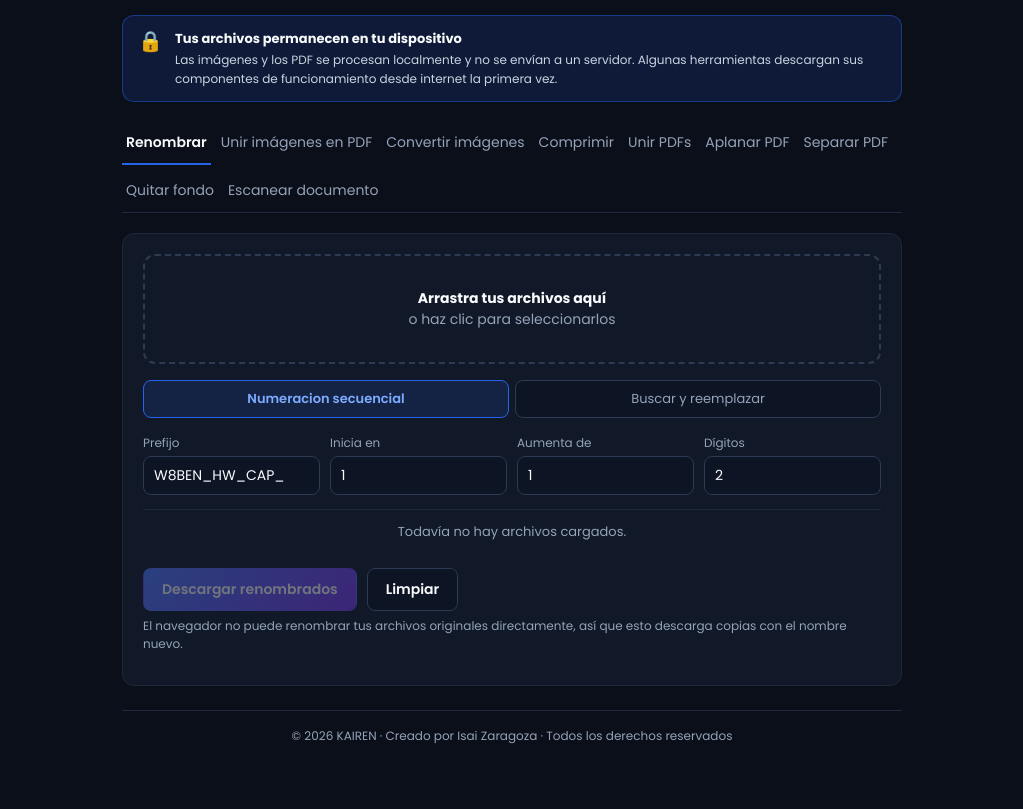
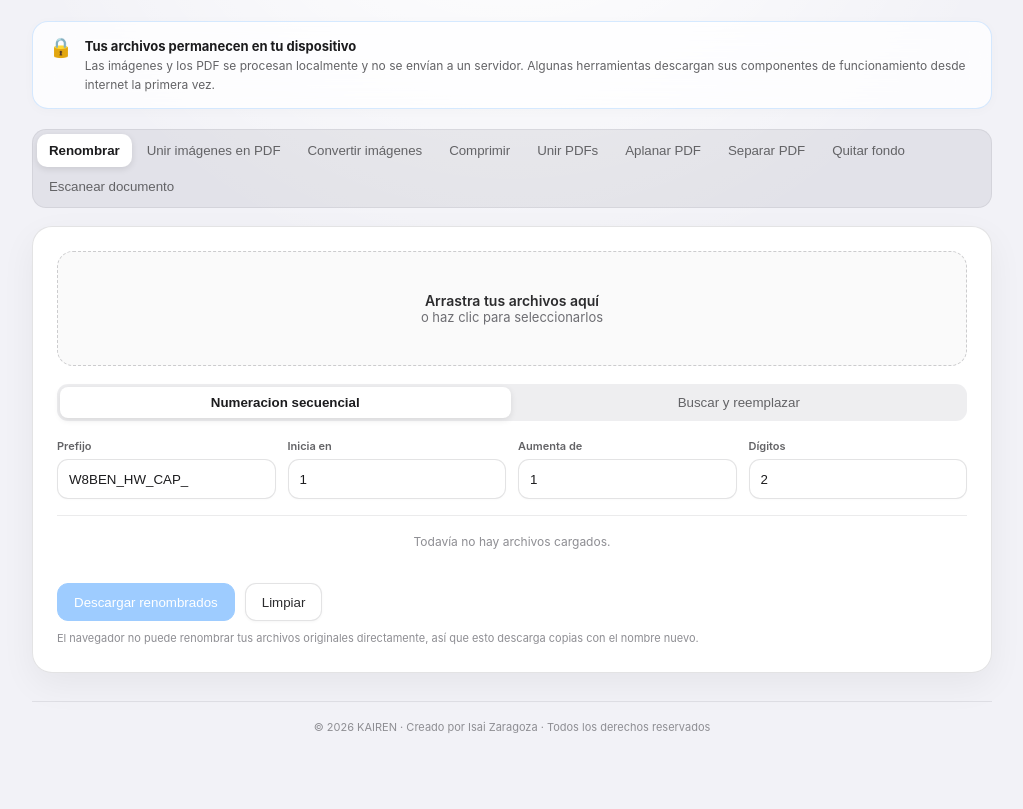
Before and after one commit to omarzaragoza870-bot/kairen-organizador, a plain HTML site: page index.html in a window 1280 px wide. Shown: the part 110-919 px from the top of the page, without its empty margins (128-1151 px from the left). Drawn offline with nearby package versions, Linux system fonts and the light colour scheme.

Commit message:
Add files via upload

```diff
--- a/assets/css/styles.css
+++ b/assets/css/styles.css
@@ -1,131 +1,218 @@
-@import url('https://fonts.googleapis.com/css2?family=Poppins:wght@400;500;600;700&display=swap');
 :root{
-    --bg:#0B0F1A;
-    --card:#111827;
-    --border:#1e293b;
-    --border-strong:#2c3a52;
-    --text:#f8fafc;
-    --text-secondary:#94a3b8;
-    --accent:#2563EB;
-    --accent2:#7C3AED;
-    --accent-bg:rgba(37,99,235,0.14);
-    --danger:#ef4444;
-    --gradiente: linear-gradient(135deg, #4f7cff, #7C3AED);
+  --bg:#f2f2f7;
+  --card:rgba(255,255,255,.94);
+  --surface:#f7f7fa;
+  --surface-hover:#ededf2;
+  --border:rgba(60,60,67,.14);
+  --border-strong:rgba(60,60,67,.24);
+  --separator:rgba(60,60,67,.10);
+  --text:#1c1c1e;
+  --text-secondary:#6e6e73;
+  --accent:#007aff;
+  --accent-dark:#0062cc;
+  --accent-bg:rgba(0,122,255,.09);
+  --danger:#ff3b30;
+  --success:#248a3d;
+  --warning:#c93400;
+  --shadow:0 12px 35px rgba(0,0,0,.055);
+  --shadow-soft:0 3px 12px rgba(0,0,0,.065);
 }
+
 *{box-sizing:border-box;}
+
+html{color-scheme:light;}
+
 body{
   margin:0;
-    font-family:'Poppins',-apple-system,"Segoe UI",Roboto,Helvetica,Arial,sans-serif;
-    background:var(--bg);
+  min-height:100vh;
+  padding:2.5rem 1rem 4rem;
+  background:
+    radial-gradient(circle at 50% -120px,rgba(255,255,255,.98) 0,rgba(255,255,255,.7) 230px,transparent 520px),
+    var(--bg);
   color:var(--text);
-    padding:2rem 1rem 4rem;
+  font-family:-apple-system,BlinkMacSystemFont,"SF Pro Display","SF Pro Text","Helvetica Neue",Arial,sans-serif;
+  -webkit-font-smoothing:antialiased;
+  text-rendering:optimizeLegibility;
 }
-  .wrap{max-width:780px;margin:0 auto;}
-  .brand{display:flex;align-items:center;gap:12px;margin-bottom:4px;}
-  .brand img{width:40px;height:40px;border-radius:10px;}
-  h1{font-size:22px;font-weight:700;margin:0;letter-spacing:.3px;}
-  .sub{color:var(--text-secondary);font-size:14px;margin:0 0 28px;padding-left:52px;}
-  .tabs{display:flex;gap:6px;margin-bottom:20px;border-bottom:1px solid var(--border);flex-wrap:wrap;}
+
+.wrap{max-width:960px;margin:0 auto;}
+.brand{display:flex;align-items:center;gap:13px;margin-bottom:5px;}
+.brand img{width:46px;height:46px;border-radius:13px;box-shadow:var(--shadow-soft);}
+.header-actions{display:flex;align-items:center;gap:10px;margin-left:auto;}
+h1{margin:0;font-size:26px;font-weight:700;letter-spacing:-.6px;}
+.sub{margin:0 0 24px;padding-left:59px;color:var(--text-secondary);font-size:13px;letter-spacing:-.05px;}
+
+.privacy-banner{
+  display:flex;
+  align-items:flex-start;
+  gap:12px;
+  margin:0 0 20px;
+  padding:14px 16px;
+  border:1px solid rgba(0,122,255,.16);
+  border-radius:16px;
+  background:rgba(255,255,255,.76);
+  color:#636366;
+  font-size:12px;
+  line-height:1.55;
+  box-shadow:0 2px 12px rgba(0,0,0,.025);
+  backdrop-filter:blur(18px) saturate(160%);
+  -webkit-backdrop-filter:blur(18px) saturate(160%);
+}
+.privacy-banner strong{display:block;margin-bottom:1px;color:#1c1c1e;font-size:13px;font-weight:650;}
+.privacy-icon{flex-shrink:0;font-size:19px;line-height:1.25;}
+
+.tabs{
+  display:flex;
+  flex-wrap:wrap;
+  gap:3px;
+  margin-bottom:18px;
+  padding:4px;
+  border:1px solid rgba(60,60,67,.08);
+  border-radius:14px;
+  background:rgba(118,118,128,.12);
+}
 .tab{
-    padding:10px 4px;margin-bottom:-1px;
-    border:none;background:none;font-size:14px;cursor:pointer;font-family:inherit;
-    color:var(--text-secondary);border-bottom:2px solid transparent;white-space:nowrap;
+  margin:0;
+  padding:9px 12px;
+  border:0;
+  border-radius:10px;
+  background:transparent;
+  color:#636366;
+  font:500 12px/1.3 inherit;
+  letter-spacing:-.05px;
+  white-space:nowrap;
+  cursor:pointer;
+  transition:background .16s,color .16s,box-shadow .16s,transform .16s;
 }
-  .tab.active{color:var(--text);border-bottom-color:var(--accent);font-weight:600;}
+.tab:hover{color:#1c1c1e;}
+.tab:active{transform:scale(.98);}
+.tab.active{background:#fff;color:#1c1c1e;font-weight:600;box-shadow:0 2px 7px rgba(0,0,0,.11);}
+
 .panel{display:none;}
 .panel.active{display:block;}
-  .card{background:var(--card);border:1px solid var(--border);border-radius:12px;padding:20px;margin-bottom:16px;}
+.card{
+  margin-bottom:16px;
+  padding:24px;
+  border:1px solid var(--border);
+  border-radius:20px;
+  background:var(--card);
+  box-shadow:var(--shadow);
+  backdrop-filter:blur(20px) saturate(140%);
+  -webkit-backdrop-filter:blur(20px) saturate(140%);
+}
+
 .drop{
-    border:2px dashed var(--border-strong);border-radius:12px;
-    padding:32px 16px;text-align:center;cursor:pointer;
-    color:var(--text-secondary);font-size:14px;margin-bottom:16px;
-    transition:background .15s,border-color .15s;
+  margin-bottom:18px;
+  padding:40px 18px;
+  border:1.5px dashed var(--border-strong);
+  border-radius:16px;
+  background:#fafafa;
+  color:var(--text-secondary);
+  font-size:13px;
+  text-align:center;
+  cursor:pointer;
+  transition:background .16s,border-color .16s,transform .16s;
 }
-  .drop.drag{background:var(--accent-bg);border-color:var(--accent);}
-  .drop strong{color:var(--text);}
+.drop:hover{border-color:rgba(0,122,255,.5);background:#f7fbff;}
+.drop:active{transform:scale(.995);}
+.drop.drag{border-color:var(--accent);background:var(--accent-bg);}
+.drop strong{color:#2c2c2e;font-size:14px;font-weight:600;}
+
 input[type=file]{display:none;}
-  .row{display:flex;gap:10px;flex-wrap:wrap;margin-bottom:14px;}
-  .field{flex:1;min-width:120px;}
-  label{display:block;font-size:12px;color:var(--text-secondary);margin-bottom:4px;}
+.row{display:flex;flex-wrap:wrap;gap:12px;margin-bottom:16px;}
+.field{flex:1;min-width:130px;}
+label{display:block;margin-bottom:6px;color:#636366;font-size:11px;font-weight:600;}
 input[type=text],input[type=number],select{
-    width:100%;padding:8px 10px;border:1px solid var(--border-strong);
-    border-radius:8px;font-size:14px;background:#0d1424;color:var(--text);font-family:inherit;
+  width:100%;
+  min-height:40px;
+  padding:9px 11px;
+  border:1px solid var(--border);
+  border-radius:11px;
+  background:#fff;
+  color:var(--text);
+  font:400 13px inherit;
+  box-shadow:0 1px 2px rgba(0,0,0,.02);
+  transition:border-color .16s,box-shadow .16s,background .16s;
 }
-  input:focus,select:focus{outline:2px solid var(--accent);outline-offset:1px;}
+input[type=text]:hover,input[type=number]:hover,select:hover{border-color:var(--border-strong);}
+input:focus,select:focus{outline:none;border-color:rgba(0,122,255,.7);box-shadow:0 0 0 4px rgba(0,122,255,.11);}
+
 .btn{
-    padding:10px 18px;border-radius:8px;border:1px solid var(--border-strong);
-    background:#0d1424;cursor:pointer;font-size:14px;font-weight:600;color:var(--text);font-family:inherit;
+  min-height:38px;
+  padding:9px 16px;
+  border:1px solid var(--border);
+  border-radius:11px;
+  background:#fff;
+  color:#2c2c2e;
+  font:600 12px/1.35 inherit;
+  box-shadow:0 1px 3px rgba(0,0,0,.04);
+  cursor:pointer;
+  transition:background .16s,border-color .16s,box-shadow .16s,transform .12s;
 }
-  .btn:hover{background:#16213a;}
-  .btn.primary{background:var(--gradiente);border-color:transparent;color:#fff;}
-  .btn.primary:hover{filter:brightness(1.08);}
-  .btn:disabled{opacity:.4;cursor:not-allowed;}
-  .btn.small{padding:4px 10px;font-size:12px;}
-  .list{font-size:13px;border-top:1px solid var(--border);margin-top:10px;max-height:320px;overflow:auto;}
-  .item{display:flex;align-items:center;gap:10px;padding:6px 0;border-bottom:1px solid var(--border);}
+.btn:hover{border-color:var(--border-strong);background:#fafafa;box-shadow:var(--shadow-soft);}
+.btn:active{transform:scale(.97);}
+.btn.primary{border-color:var(--accent);background:var(--accent);color:#fff;box-shadow:0 5px 14px rgba(0,122,255,.22);}
+.btn.primary:hover{border-color:var(--accent-dark);background:var(--accent-dark);box-shadow:0 7px 18px rgba(0,122,255,.25);}
+.btn:disabled{opacity:.38;box-shadow:none;cursor:not-allowed;transform:none;}
+.btn.small{min-height:30px;padding:5px 10px;border-radius:9px;font-size:11px;}
+
+.list{max-height:350px;margin-top:12px;overflow:auto;border-top:1px solid var(--separator);font-size:12px;}
+.item{display:flex;align-items:center;gap:10px;min-height:50px;padding:8px 2px;border-bottom:1px solid var(--separator);}
+.item:hover{background:rgba(247,247,250,.65);}
 .item.dragging{opacity:.35;}
-  .item img{width:32px;height:32px;object-fit:cover;border-radius:4px;border:1px solid var(--border);flex-shrink:0;}
-  .old{color:var(--text-secondary);flex:1;overflow:hidden;text-overflow:ellipsis;white-space:nowrap;}
-  .arrow{color:var(--border-strong);}
-  .new{font-weight:600;flex:1;overflow:hidden;text-overflow:ellipsis;white-space:nowrap;color:var(--text);}
-  .group-tag{
-    font-size:11px;background:var(--accent-bg);color:#7dabff;
-    padding:2px 8px;border-radius:20px;font-weight:600;margin-top:14px;margin-bottom:2px;display:inline-block;
-  }
-  .empty{color:var(--text-secondary);font-size:13px;text-align:center;padding:12px 0;}
-  .status{font-size:13px;color:#7dabff;margin-top:10px;min-height:18px;}
-  .foot{font-size:12px;color:var(--text-secondary);margin-top:6px;}
-  .modeswitch{display:flex;gap:6px;margin-bottom:16px;}
-  .modeswitch button{
-    flex:1;padding:8px;border:1px solid var(--border-strong);background:#0d1424;border-radius:8px;
-    cursor:pointer;font-size:13px;color:var(--text-secondary);font-family:inherit;
-  }
-  .modeswitch button.active{background:var(--accent-bg);color:#7dabff;border-color:var(--accent);font-weight:600;}
-  .hint{font-size:12px;color:var(--text-secondary);margin-bottom:8px;}
-  .progress-wrap{width:100%;height:8px;background:var(--border);border-radius:4px;overflow:hidden;margin-top:10px;display:none;}
-  .progress-fill{height:100%;width:0%;background:var(--gradiente);transition:width .2s ease;}
-  .mini-progress-wrap{width:70px;height:6px;background:var(--border);border-radius:3px;overflow:hidden;flex-shrink:0;}
-.mini-progress-fill{height:100%;background:var(--gradiente);width:0%;transition:width .2s ease;}
+.item img{width:36px;height:36px;object-fit:cover;flex-shrink:0;border:1px solid var(--border);border-radius:9px;background:var(--surface);}
+.old{flex:1;overflow:hidden;color:var(--text-secondary);text-overflow:ellipsis;white-space:nowrap;}
+.arrow{color:#aeaeb2;}
+.new{flex:1;overflow:hidden;color:#2c2c2e;font-weight:600;text-overflow:ellipsis;white-space:nowrap;}
+.group-tag{display:inline-block;margin-top:15px;margin-bottom:3px;padding:4px 9px;border-radius:999px;background:var(--accent-bg);color:var(--accent-dark);font-size:10px;font-weight:700;}
+.empty{padding:18px 0;color:#8e8e93;font-size:12px;text-align:center;}
+.status{min-height:18px;margin-top:10px;color:var(--accent-dark);font-size:12px;font-weight:500;}
+.foot{margin:9px 0 0;color:#8e8e93;font-size:11px;line-height:1.6;}
+.hint{margin-bottom:8px;color:#8e8e93;font-size:11px;}
+
+.modeswitch{display:flex;gap:3px;margin-bottom:18px;padding:3px;border-radius:11px;background:rgba(118,118,128,.12);}
+.modeswitch button{flex:1;padding:8px;border:0;border-radius:8px;background:transparent;color:#636366;font:500 12px inherit;cursor:pointer;}
+.modeswitch button.active{background:#fff;color:#1c1c1e;font-weight:600;box-shadow:0 2px 6px rgba(0,0,0,.1);}
+
+.actions{display:flex;align-items:center;flex-wrap:wrap;gap:10px;margin-top:16px;}
+.remove-item{border-color:rgba(255,59,48,.2);background:rgba(255,59,48,.055);color:#d70015;box-shadow:none;}
+.remove-item:hover{border-color:rgba(255,59,48,.3);background:rgba(255,59,48,.1);}
+.progress-wrap{display:none;width:100%;height:6px;margin-top:12px;overflow:hidden;border-radius:999px;background:rgba(118,118,128,.14);}
+.progress-fill{width:0;height:100%;border-radius:inherit;background:var(--accent);transition:width .2s ease;}
+.mini-progress-wrap{width:72px;height:5px;overflow:hidden;flex-shrink:0;border-radius:999px;background:rgba(118,118,128,.14);}
+.mini-progress-fill{width:0;height:100%;background:var(--accent);transition:width .2s ease;}
+
 .is-hidden{display:none;}
-.checkbox-field{display:flex;align-items:center;gap:8px;flex:2;}
-.checkbox-control{width:auto;}
+.checkbox-field{display:flex;align-items:center;gap:9px;flex:2;}
+.checkbox-control{width:auto;accent-color:var(--accent);}
 .checkbox-label{margin:0;}
-.footer{text-align:center;margin-top:24px;padding-top:16px;border-top:1px solid var(--border);color:var(--text-secondary);font-size:12px;}
-  .header-actions{display:flex;align-items:center;gap:10px;margin-left:auto;}
-  .privacy-banner{
-    display:flex;gap:12px;align-items:flex-start;margin:0 0 20px;padding:13px 15px;
-    border:1px solid rgba(37,99,235,.45);border-radius:12px;background:var(--accent-bg);
-    color:#cbd5e1;font-size:12px;line-height:1.55;
-  }
-  .privacy-banner strong{display:block;color:var(--text);font-size:13px;margin-bottom:2px;}
-  .privacy-icon{font-size:20px;line-height:1.2;flex-shrink:0;}
-  .actions{margin-top:14px;display:flex;gap:10px;align-items:center;flex-wrap:wrap;}
-  .remove-item{padding:5px 9px;border-color:rgba(239,68,68,.45);color:#fca5a5;background:rgba(239,68,68,.08);}
-  .remove-item:hover{background:rgba(239,68,68,.18);}
-  .drop:focus-visible,.tab:focus-visible,.btn:focus-visible,.modeswitch button:focus-visible{
-    outline:3px solid rgba(96,165,250,.65);outline-offset:2px;
-  }
+.footer{margin-top:28px;padding-top:18px;border-top:1px solid var(--separator);color:#8e8e93;font-size:11px;text-align:center;}
+
+.drop:focus-visible,.tab:focus-visible,.btn:focus-visible,.modeswitch button:focus-visible{outline:3px solid rgba(0,122,255,.18);outline-offset:2px;}
 body.busy{cursor:progress;}
-  body.busy .tab,body.busy .drop,body.busy .btn{pointer-events:none;opacity:.72;}
+body.busy .tab,body.busy .drop,body.busy .btn{pointer-events:none;opacity:.65;}
+
 @media (max-width:640px){
-    body{padding:1rem .75rem 2.5rem;}
+  body{padding:1.15rem .75rem 2.5rem;background:var(--bg);}
   .wrap{max-width:100%;}
   .brand{align-items:flex-start;}
-    .brand img{width:36px;height:36px;}
-    h1{font-size:19px;line-height:1.25;}
-    .sub{padding-left:0;margin:10px 0 16px;}
-    .header-actions{margin-left:0;}
-    .tabs{flex-wrap:nowrap;overflow-x:auto;padding-bottom:4px;scrollbar-width:thin;}
-    .tab{padding:10px 8px;flex:0 0 auto;}
-    .card{padding:15px;border-radius:10px;}
-    .drop{padding:24px 12px;}
+  .brand img{width:40px;height:40px;border-radius:11px;}
+  h1{font-size:20px;line-height:1.3;}
+  .sub{margin:9px 0 17px;padding-left:0;font-size:12px;}
+  .header-actions{margin-left:auto;}
+  .privacy-banner{padding:12px 13px;border-radius:14px;}
+  .tabs{flex-wrap:nowrap;overflow-x:auto;padding:4px;scrollbar-width:thin;}
+  .tab{flex:0 0 auto;padding:8px 10px;}
+  .card{padding:16px;border-radius:17px;box-shadow:0 8px 24px rgba(0,0,0,.045);}
+  .drop{padding:30px 12px;}
   .row{display:grid;grid-template-columns:1fr;}
   .field{min-width:0;}
   .item{flex-wrap:wrap;}
-    .item .old,.item .new{min-width:calc(50% - 28px);}
-    .actions .btn{flex:1 1 180px;}
+  .item .old,.item .new{min-width:calc(50% - 30px);}
+  .actions .btn{flex:1 1 170px;}
   .actions .status{flex-basis:100%;}
 }
+
 @media (prefers-reduced-motion:reduce){
   *,*::before,*::after{scroll-behavior:auto!important;transition:none!important;}
 }
```
Also changed, not shown: assets/js/app.js (+6 -6 lines), index.html (+1 -1 lines), 1 other file. Lines whose indentation alone changed are shown as unchanged.
